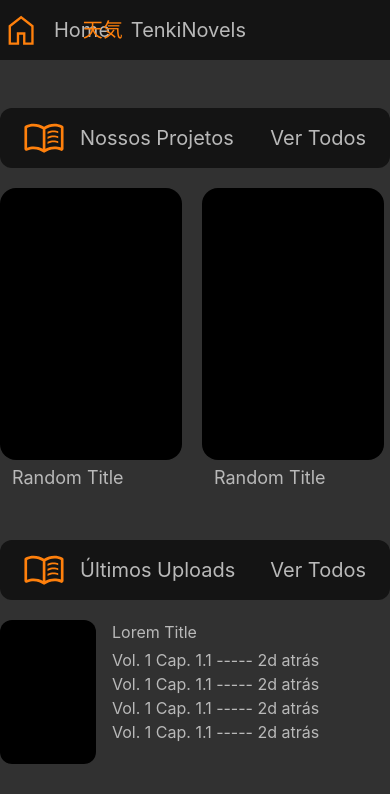
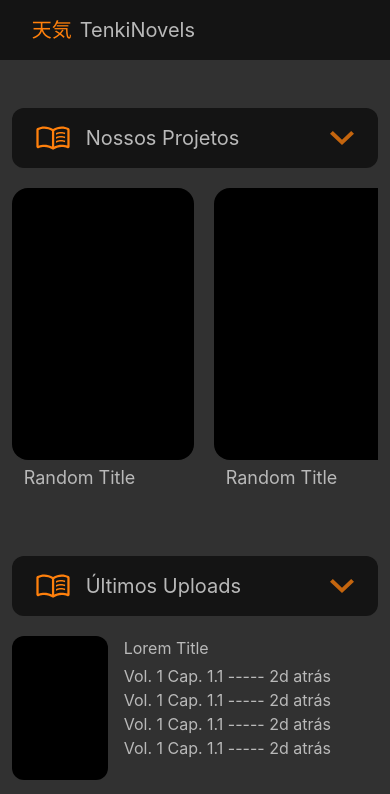
Before and after one commit to LeonardoMachadoF/tenkinovels, a Next.js app: page / in a window 390 px wide. Shown: the top 794 px of the page. Built offline with nearby package versions, Linux system fonts and the light colour scheme.

Commit message:
mobile raw webpage

```diff
--- a/pages/index.tsx
+++ b/pages/index.tsx
@@ -1,4 +1,5 @@
 import type { NextPage } from 'next'
+import { useLayoutEffect, useState } from 'react'
 import { Footer } from '../src/components/Footer'
 import { Header } from '../src/components/Header'
 import { LastUpdateWithChapters } from '../src/components/LastUpdateWithChapters'
@@ -6,38 +7,35 @@ import { NovelLogo } from '../src/components/NovelLogo'
 import { TitleNews } from '../src/components/TitleNews'
 
 const Home: NextPage = () => {
+    const [isMobile, setIsMobile] = useState(false);
+    const numbersOfNovels = ['', '', '', '', '', '', '', '', ''];
+    useLayoutEffect(() => {
+        setIsMobile(window.innerWidth < 420)
+    }, [])
     return (
         <div className='flex flex-col'>
             <Header />
-            <main className='max-w-[1200px] m-auto flex-1'>
 
+            <div className='max-w-[1200px] m-auto flex-1'>
+
+                <main className='w-[94%] m-auto'>
                     <TitleNews title='Nossos Projetos' iconName='book' />
-                <section className='mt-5 flex gap-5 max-w-[100vw] overflow-x-hidden'>
-                    <NovelLogo />
-                    <NovelLogo />
-                    <NovelLogo />
-                    <NovelLogo />
-                    <NovelLogo />
-                    <NovelLogo />
+                    <section className='mt-5 flex gap-5 max-w-[100vw] overflow-x-scroll pb-4'>
+                        {numbersOfNovels.map(nv => <NovelLogo />)}
                     </section>
 
                     <TitleNews title='Últimos Uploads' iconName='book' />
                     <section className='mt-5 flex justify-between flex-wrap gap-8'>
-                    <LastUpdateWithChapters />
-                    <LastUpdateWithChapters />
-                    <LastUpdateWithChapters />
-                    <LastUpdateWithChapters />
-                    <LastUpdateWithChapters />
-                    <LastUpdateWithChapters />
-                    <LastUpdateWithChapters />
-                    <LastUpdateWithChapters />
-                    <LastUpdateWithChapters />
+                        {numbersOfNovels.map(nv => <LastUpdateWithChapters />)}
                     </section>
                 </main>
+
+            </div>
 
             <Footer />
         </div>
     )
+
 }
 
 export default Home
--- a/src/components/Header.tsx
+++ b/src/components/Header.tsx
@@ -3,12 +3,12 @@ import { Icon } from "./Icons/Icon"
 export const Header = () => {
     return (
         <header className="h-15 bg-gray-900 px-2">
-            <div className="max-w-[1200px] h-15 m-auto flex items-center justify-between">
-                <div className="flex items-center">
-                    <Icon name="home" width={26} alt='Icone de uma casinha ao simbolizando a home do site' />
-                    <div className="text-xl ml-5">Home</div>
+            <div className="max-w-[1120px] h-15 m-auto flex items-center justify-between">
+                <div className="flex items-center sm:hidden">
+                    <Icon name="home" width={24} alt='Icone de uma casinha ao simbolizando a home do site' />
+                    <div className="text-xl ml-5 sm:hidden">Home</div>
                 </div>
-                <div className="flex text-xl gap-2 translate-x-[-50%]">
+                <div className="flex text-xl gap-2 translate-x-[-50%] md:translate-x-[0%] m-auto">
                     <span className="text-yellow-700">天気</span>
                     <p>TenkiNovels</p>
                 </div>
--- a/src/components/Icons/Icon.tsx
+++ b/src/components/Icons/Icon.tsx
@@ -3,7 +3,8 @@ import Home from './Home.svg';
 import Book from './Book.svg';
 import Twitter from './Twitter.svg';
 import Instagram from './Instagram.svg';
-import Discord from './Discord.svg'
+import Discord from './Discord.svg';
+import CarretDown from './CarretDown.svg';
 import { IconTypes } from '../../types/IconTypes';
 
 interface Props {
@@ -18,7 +19,8 @@ export const Icon = ({ name, width, alt }: Props) => {
         book: Book,
         instagram: Instagram,
         twitter: Twitter,
-        discord: Discord
+        discord: Discord,
+        carretDown: CarretDown
     }
 
     return (
--- a/src/components/NovelLogo.tsx
+++ b/src/components/NovelLogo.tsx
@@ -1,10 +1,10 @@
 export const NovelLogo = () => {
     return (
-        <article className="min-w-[182px]">
-            <div className="bg-black h-68 rounded-2xl">
+        <article className="min-w-[182px] md:min-w-[120px]">
+            <div className="bg-black h-68 rounded-2xl md:h-44">
 
             </div>
-            <p className="px-3 mt-1 text-lg">
+            <p className="px-3 mt-1 text-lg md:text-sm">
                 Random Title
             </p>
         </article>
--- a/src/components/TitleNews.tsx
+++ b/src/components/TitleNews.tsx
@@ -8,15 +8,19 @@ interface Props {
 
 export const TitleNews = ({ title, iconName }: Props) => {
     return (
-        <div className="w-full h-15 flex items-center justify-between bg-gray-900 px-6 mt-12 rounded-xl">
+        <div className="w-full h-15 flex items-center justify-between bg-gray-900 px-6 mt-12 rounded-xl md:mt-8">
             <div className="flex items-center">
-                <Icon name={iconName} width={40} alt='Icone de livro' />
+                <Icon name={iconName} width={34} alt='Icone de livro' />
                 <h1 className="ml-4 text-xl">
                     {title}
                 </h1>
             </div>
             <div className="ml-4 text-xl">
-                Ver Todos
+                <span className="sm:hidden">Ver Todos</span>
+                <span className="hidden sm:block">
+                    <Icon name="carretDown" width={24} alt='mostrar mais' />
+                </span>
+                <span></span>
             </div>
         </div>
     )
--- a/src/types/IconTypes.ts
+++ b/src/types/IconTypes.ts
@@ -1 +1 @@
-export type IconTypes = 'home' | 'book' | 'instagram' | 'twitter' | 'discord';
+export type IconTypes = 'home' | 'book' | 'instagram' | 'twitter' | 'discord' | 'carretDown';
--- a/styles/globals.css
+++ b/styles/globals.css
@@ -6,3 +6,13 @@ body{
     background-color: #313131;
     color: #B9B9B9;
 }
+
+*::-webkit-scrollbar {
+    width: 5px;
+  height: 8px;
+  background-color: #aaa;
+}
+
+*::-webkit-scrollbar-thumb {
+  background: #131313;
+};
--- a/tailwind.config.js
+++ b/tailwind.config.js
@@ -31,6 +31,13 @@ module.exports = {
                 68: 272
             }
         },
+        screens: {
+            '2xl': { 'max': '1535px' },
+            'xl': { 'max': '1200px' },
+            'lg': { 'max': '1023px' },
+            'md': { 'max': '767px' },
+            'sm': { 'max': '400px' },
+        }
     },
     plugins: [],
 }
```
Also changed, not shown: src/components/Icons/CarretDown.svg (added). Lines whose indentation alone changed are shown as unchanged.
